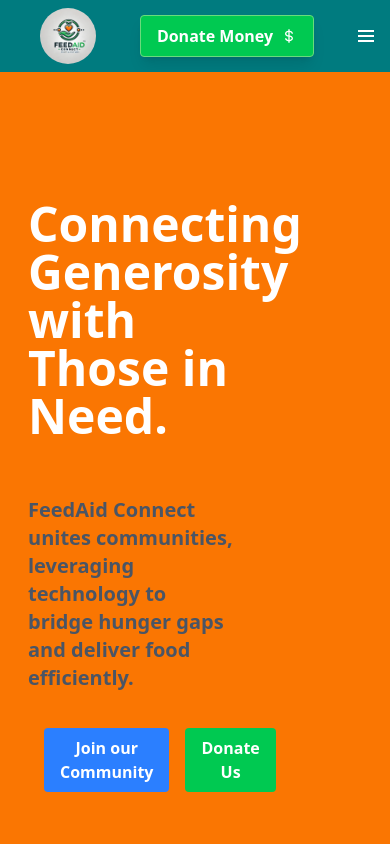
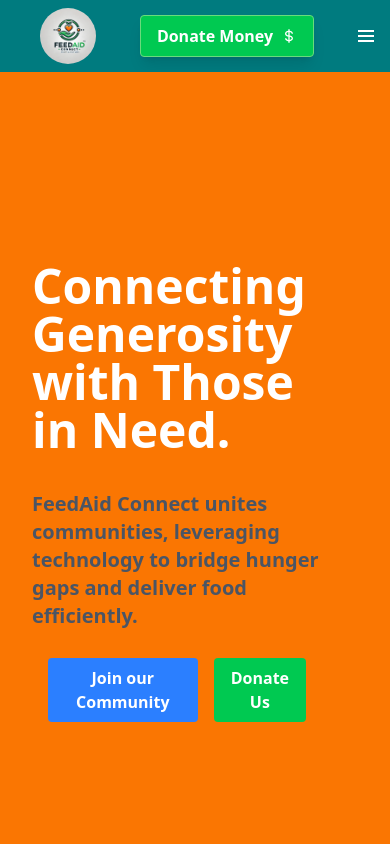
Before and after one commit to Vanshikaxxa/FeedAid_Connect, a Next.js app: page / in a window 390 px wide. Shown: the top 844 px of the page. Built offline with nearby package versions, Linux system fonts and the light colour scheme.

Commit message:
changes in title responsiveness

```diff
--- a/public/components/Title.tsx
+++ b/public/components/Title.tsx
@@ -2,12 +2,12 @@ import React from "react";
 
 const Title = () => {
   return (
-    <div className="relative min-h-screen bg-[#fa7602] flex items-center p-3 sm:p-6">
-      <div className="w-full max-w-[65%] p-4 sm:p-8">
-        <h1 className="text-white text-5xl sm:text-8xl py-5 sm:py-5 font-bold">
+    <div className="relative min-h-screen bg-[#fa7602] flex items-center p-4 sm:p-6">
+      <div className="w-full max-w-[90%] sm:max-w-[65%] p-4 sm:p-8">
+        <h1 className="text-white text-5xl sm:text-8xl py-3 sm:py-5 font-bold">
           Connecting Generosity with Those in Need.
         </h1>
-        <h2 className="text-gray-600 my-6 sm:my-5 text-xl sm:text-3xl hover:animate-pulse font-semibold py-3 sm:py-5">
+        <h2 className="text-gray-600 my-3 sm:my-5 text-xl sm:text-3xl hover:animate-pulse font-semibold py-3 sm:py-5">
           FeedAid Connect unites communities, leveraging technology to bridge
           hunger gaps and deliver food efficiently.
         </h2>
```
